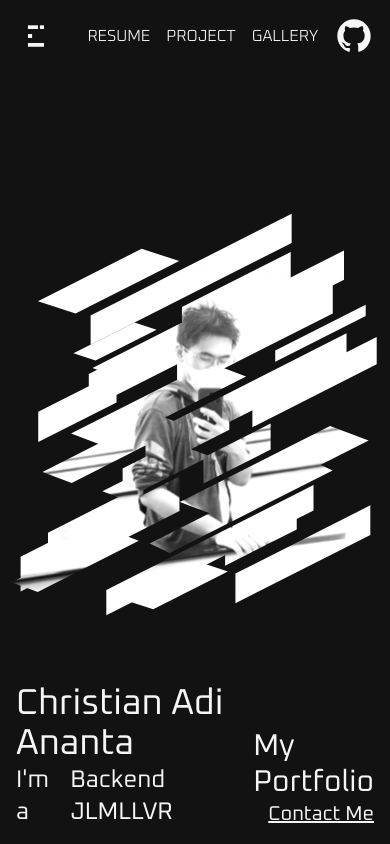
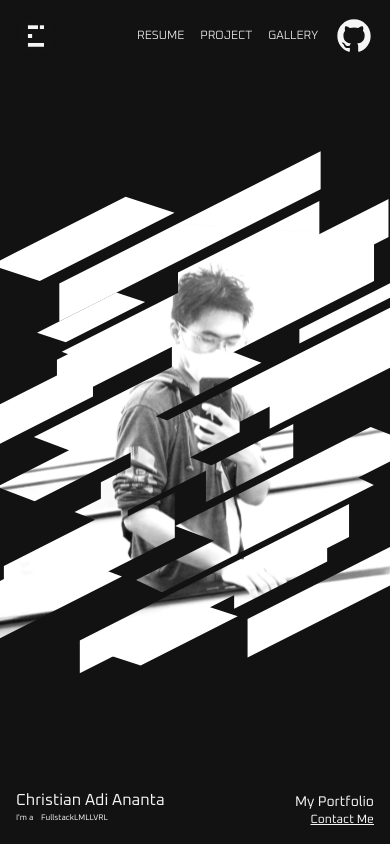
Before and after one commit to Chr1ztt/chriss-portfolio, a Next.js app: page / in a window 390 px wide. Built offline with nearby package versions, Linux system fonts and the light colour scheme.

Commit message:
fix: make responsive

```diff
--- a/src/app/(home)/page.tsx
+++ b/src/app/(home)/page.tsx
@@ -43,8 +43,8 @@ export default function Home({ ref }: Props) {
     gsap.to(`.${infinityScrambleClass}`, {
       delay: 4.5,
       keyframes: [
-        { scrambleText: { text: "Backend Developer" }, delay: 0, duration: 2 },
-        { scrambleText: { text: "Backend Developer" }, delay: 3, duration: 1, reversed: true },
+        { scrambleText: { text: "Fullstack Developer" }, delay: 0, duration: 2 },
+        { scrambleText: { text: "Fullstack Developer" }, delay: 3, duration: 1, reversed: true },
         { scrambleText: { text: " " }, duration: 1 },
         { scrambleText: { text: "Software Architecture Enthusiast" }, delay: -0.3, duration: 3 },
         { scrambleText: { text: "Software Architecture Enthusiast" }, delay: 3, duration: 1.5, reversed: true },
@@ -147,16 +147,16 @@ export default function Home({ ref }: Props) {
       <div className={`fixed inset-0 z-30 h-screen w-screen bg-foreground ${loadingClass}`}></div>
       <div ref={ref} className="z-10 flex min-h-screen flex-col justify-end bg-background p-4 lg:p-8">
         <div className="flex flex-row items-end justify-between">
-          <div className="flex flex-col">
-            <div className={`text-4xl font-normal ${firstClass} `}>Christian Adi Ananta</div>
-            <div className="flex flex-row">
-              <span className={`text-2xl ${secondClass} font-normal`}> </span>&nbsp;&nbsp;
-              <span className={`text-2xl font-normal ${infinityScrambleClass}`}></span>
+          <div className="flex flex-col justify-end">
+            <div className={`text-base md:text-lg lg:text-4xl font-normal ${firstClass} `}>Christian Adi Ananta</div>
+            <div className="flex flex-row h-4">
+              <span className={`text-[0.5rem] md:text-base lg:text-2xl ${secondClass} font-normal`}> </span>&nbsp;&nbsp;
+              <span className={`text-[0.5rem] md:text-base lg:text-2xl font-normal ${infinityScrambleClass}`}></span>
             </div>
           </div>
           <div className="flex flex-col items-end">
-            <div className={`text-3xl font-normal`}>My Portfolio</div>
-            <div className={`text-xl font-normal underline`}>Contact Me</div>
+            <div className={`text-sm md:text-base lg:text-3xl font-normal`}>My Portfolio</div>
+            <div className={`text-xs md:text-sm lg:text-xl font-normal underline`}>Contact Me</div>
           </div>
         </div>
       </div>
--- a/src/features/header/components/home-header.tsx
+++ b/src/features/header/components/home-header.tsx
@@ -7,7 +7,7 @@ export default function HomeHeader() {
   return (
     <div className="fixed top-0 z-20 flex w-full flex-row items-center justify-between p-4">
       <Image src={logo} alt="Logo" className="size-10" />
-      <div className="flex w-fit flex-row items-center justify-center gap-4">
+      <div className="flex w-fit flex-row items-center justify-center gap-4 text-xs md:text-sm lg:text-base">
         <div className="font-light cursor-pointer">RESUME</div>
         <div className="font-light cursor-pointer">PROJECT</div>
         <div className="font-light cursor-pointer">GALLERY</div>
--- a/src/features/landing/components/profile-photo.tsx
+++ b/src/features/landing/components/profile-photo.tsx
@@ -58,8 +58,9 @@ export default function ProfilePhoto() {
   return (
     <>
       <svg
-        width="300"
-        height="400"
+        // width="300"
+        // height="400"
+        className="h-50 w-37.5 md:h-75 md:w-56.25 lg:h-100 lg:w-75"
         viewBox="0 0 300 400"
         fill="#F5F5F5"
         xmlns="http://www.w3.org/2000/svg"
```
Lines whose indentation alone changed are shown as unchanged.
